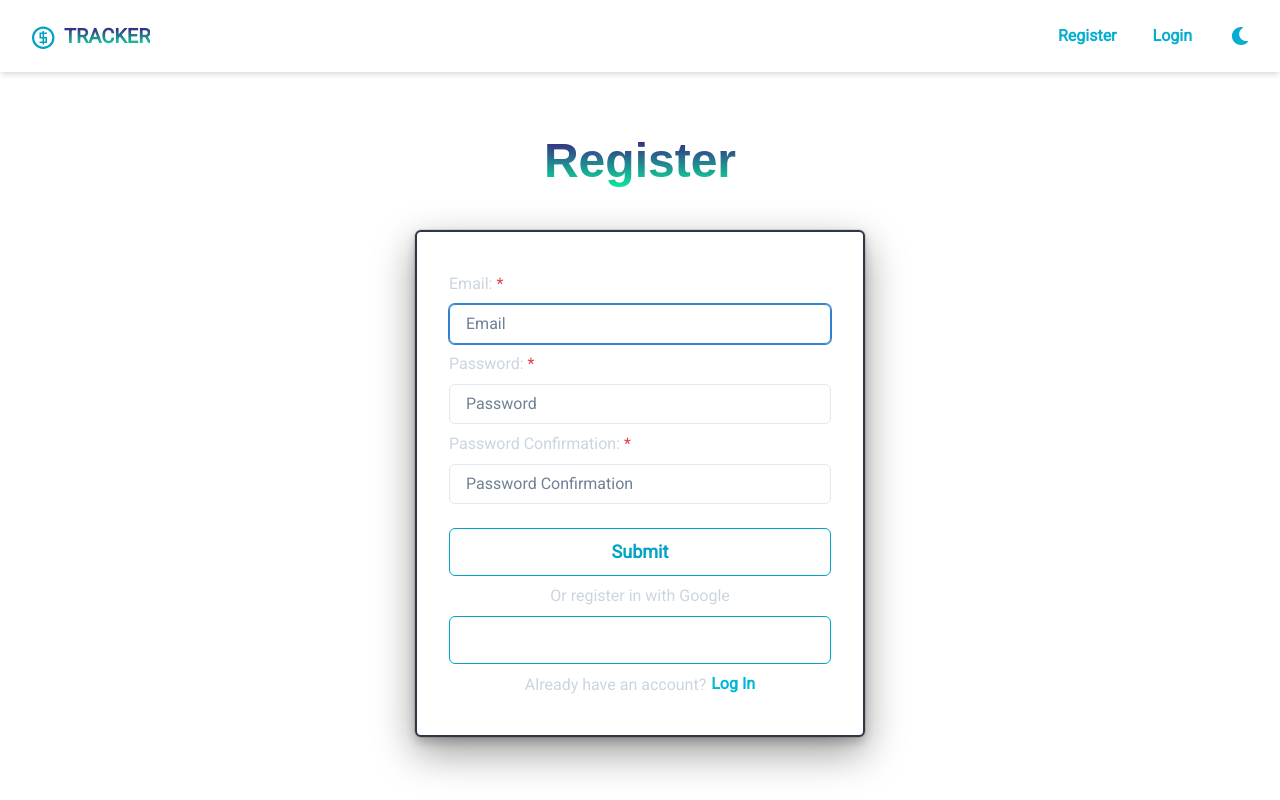
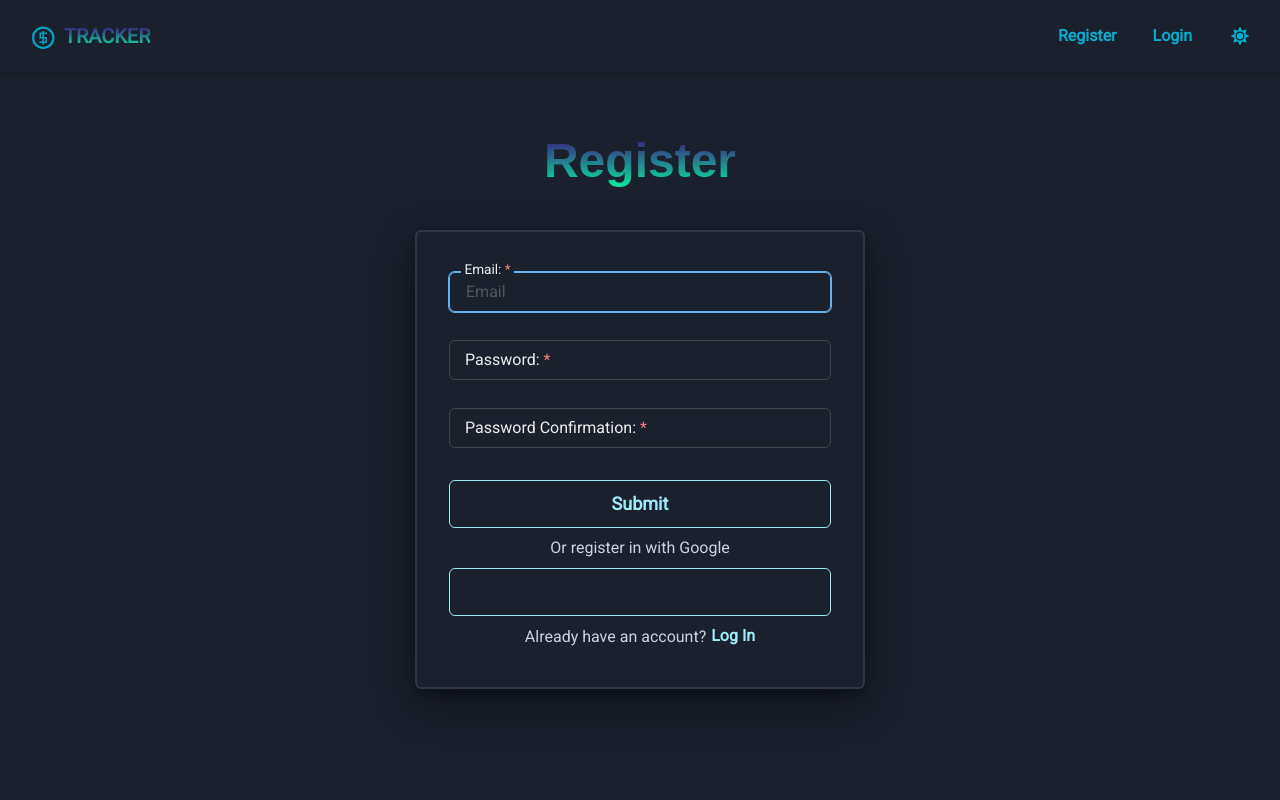
Before and after one commit to moonraker22/payroll-spa, a React (Vite) app: page /daily in a window 1280 px wide. Both pictures are taken after a click on the button "Register". Shown: the top 800 px of the page. Built offline with nearby package versions, Linux system fonts and the light colour scheme; no server answers; some icons are missing.

Commit message:
added floating labels/ custom theme

```diff
--- a/src/components/SpinnerComp.tsx
+++ b/src/components/SpinnerComp.tsx
@@ -4,15 +4,15 @@
 export default function SpinnerComp() {
   return (
     <m.div
-      initial={{ y: window.innerHeight / 2, opacity: 0 }}
-      animate={{ opacity: 1 }}
+      initial={{ y: window.innerHeight / 2, opacity: 0, scale: 0.5 }}
+      animate={{ opacity: 1, scale: 1.5 }}
     >
       <Center>
         <Spinner
           thickness="6px"
           speed="0.65s"
           emptyColor="gray.200"
-          color="teal.500"
+          color="cyan.500"
           size="xl"
         />
       </Center>
--- a/src/lib/routes.tsx
+++ b/src/lib/routes.tsx
@@ -46,7 +46,6 @@
 
         <Route path={routes.REGISTER} element={<Registration />} />
         <Route path={routes.LOGIN} element={<Login />} />
-        <Route path={routes.PASSWORD_RESET} element={<PasswordReset />} />
         <Route path={routes.FORGOT_PASSWORD} element={<ForgotPassword />} />
 
         {/* Protected Routes */}
@@ -55,6 +54,7 @@
           <Route path={routes.DAILY} element={<DailyPage />} />
           <Route path={routes.WEEKLY} element={<WeeklyPage />} />
           <Route path={routes.PROFILE} element={<ProfilePage />} />
+          <Route path={routes.PASSWORD_RESET} element={<PasswordReset />} />
         </Route>
       </Route>
     </>
--- a/src/pages/Dashboard/DashboardPage.tsx
+++ b/src/pages/Dashboard/DashboardPage.tsx
@@ -182,7 +182,7 @@
                     as={RouterLink}
                     to={routes.PROFILE}
                     _hover={{
-                      bg: 'cyan.800',
+                      bg: 'cyan.600',
                       color: 'white',
                       scale: 1.1,
                     }}
--- a/src/pages/ForgotPassword/ForgotPasswordPage.tsx
+++ b/src/pages/ForgotPassword/ForgotPasswordPage.tsx
@@ -96,10 +96,11 @@
           <Box p="3">
             <Form onSubmit={handleSubmit(onSubmit)}>
               <Box mb={2}>
-                <FormControl isInvalid={errors.email ? true : false} isRequired>
-                  <FormLabel htmlFor="email" color="gray.300">
-                    Email
-                  </FormLabel>
+                <FormControl
+                  isInvalid={errors.email ? true : false}
+                  isRequired
+                  variant="floating"
+                >
                   <Input
                     {...register('email')}
                     id="email"
@@ -107,6 +108,7 @@
                     placeholder="Email"
                     autoComplete="email"
                   />
+                  <FormLabel htmlFor="email">Email</FormLabel>
                   <FormErrorMessage>
                     {errors.email && errors.email.message}
                   </FormErrorMessage>
@@ -122,8 +124,14 @@
                   type="submit"
                   size="lg"
                   //   disabled={!canSubmit}
+                  disabled={!isDirty || !isValid || isSubmitting}
                   loadingText="Logging In"
                   variant={'outline'}
+                  _hover={{
+                    bg: 'cyan.600',
+                    color: 'white',
+                    scale: 1.1,
+                  }}
                 >
                   Submit
                 </Button>
--- a/src/pages/Login/LoginPage.tsx
+++ b/src/pages/Login/LoginPage.tsx
@@ -56,6 +56,8 @@
   })
 
   const bg = useColorModeValue('white', ' gray.800')
+  const color = useColorModeValue('gray.800', 'white')
+
   const password = watch('password')
   const email = watch('email')
   const canSubmit = isDirty && isValid && password && email
@@ -134,17 +136,20 @@
           <Box p="3">
             <Form onSubmit={handleSubmit(onSubmit)}>
               <Box mb={2}>
-                <FormControl isInvalid={errors.email ? true : false} isRequired>
-                  <FormLabel htmlFor="email" color="gray.300">
-                    Email
-                  </FormLabel>
+                <FormControl
+                  isInvalid={errors.email ? true : false}
+                  isRequired
+                  variant="floating"
+                >
                   <Input
                     {...register('email')}
                     id="email"
                     type="email"
                     placeholder="Email"
                     autoComplete="email"
+                    mb="5"
                   />
+                  <FormLabel htmlFor="email">Email</FormLabel>
                   <FormErrorMessage>
                     {errors.email && errors.email.message}
                   </FormErrorMessage>
@@ -154,11 +159,8 @@
                 <FormControl
                   isInvalid={errors.password ? true : false}
                   isRequired
+                  variant="floating"
                 >
-                  <FormLabel htmlFor="password" color="gray.300">
-                    Password
-                  </FormLabel>
-
                   <InputGroup>
                     <InputRightElement>
                       <IconButton
@@ -178,7 +180,9 @@
                       autoComplete="current-password"
                       required
                       placeholder="Password"
+                      mb="2"
                     />
+                    <FormLabel htmlFor="password">Password</FormLabel>
                   </InputGroup>
                   <FormErrorMessage>
                     {errors.password && errors.password.message}
@@ -197,6 +201,11 @@
                   disabled={!canSubmit}
                   loadingText="Logging In"
                   variant={'outline'}
+                  _hover={{
+                    bg: 'cyan.600',
+                    color: 'white',
+                    scale: 1.1,
+                  }}
                 >
                   Submit
                 </Button>
--- a/src/pages/PasswordReset/PasswordResetPage.tsx
+++ b/src/pages/PasswordReset/PasswordResetPage.tsx
@@ -144,8 +144,8 @@
               <FormControl
                 isInvalid={errors.password ? true : false}
                 isRequired
+                variant="floating"
               >
-                <FormLabel htmlFor="password">Password:</FormLabel>
                 <Input
                   {...register('password')}
                   id="password"
@@ -153,6 +153,7 @@
                   placeholder="Password"
                   autoComplete="new-password"
                 />
+                <FormLabel htmlFor="password">Password:</FormLabel>
                 <FormErrorMessage>
                   {errors.password && errors.password.message}
                 </FormErrorMessage>
@@ -162,10 +163,8 @@
               <FormControl
                 isInvalid={errors.passwordConfirmation ? true : false}
                 isRequired
+                variant="floating"
               >
-                <FormLabel htmlFor="passwordConfirmation">
-                  Password Confirmation:
-                </FormLabel>
                 <Input
                   {...register('passwordConfirmation')}
                   id="passwordConfirmation"
@@ -173,6 +172,9 @@
                   placeholder="Password Confirmation"
                   autoComplete="new-password"
                 />
+                <FormLabel htmlFor="passwordConfirmation">
+                  Password Confirmation:
+                </FormLabel>
                 <FormErrorMessage>
                   {errors.passwordConfirmation &&
                     errors.passwordConfirmation.message}
@@ -183,10 +185,8 @@
               <FormControl
                 isInvalid={errors.currentPassword ? true : false}
                 isRequired
+                variant="floating"
               >
-                <FormLabel htmlFor="currentPassword">
-                  Current Password:
-                </FormLabel>
                 <Input
                   {...register('currentPassword')}
                   id="currentPassword"
@@ -194,6 +194,9 @@
                   placeholder="Password Confirmation"
                   autoComplete="new-password"
                 />
+                <FormLabel htmlFor="currentPassword">
+                  Current Password:
+                </FormLabel>
                 <FormErrorMessage>
                   {errors.currentPassword && errors.currentPassword.message}
                 </FormErrorMessage>
--- a/src/pages/Profile/ProfilePage.tsx
+++ b/src/pages/Profile/ProfilePage.tsx
@@ -47,6 +47,7 @@
   }
 
   const bg = useColorModeValue('white', ' gray.800')
+  const color = useColorModeValue('gray.800', 'white')
 
   return (
     <Container p="10px" color="gray.300">
@@ -109,19 +110,27 @@
                 fontSize="2xl"
                 fontWeight="extrabold"
                 // color={'black'}
+                color={color}
               >
                 {user.userEmail}
               </Heading>
             </Center>
             <Center mt="20px">
               <Form onSubmit={handleSubmit(onSubmit)}>
-                <FormControl isInvalid={errors.avatar?.message ? true : false}>
-                  <HStack spacing="10px">
-                    <FormLabel htmlFor="avatar" placeholder="Avatar URL">
-                      Avatar URL
-                    </FormLabel>
+                <FormControl
+                  isInvalid={errors.avatar?.message ? true : false}
+                  variant="floating"
+                >
+                  <HStack spacing="10px" mt="5">
                     <Box>
                       <Input {...register('avatar')} placeholder="Avatar" />
+                      <FormLabel
+                        htmlFor="avatar"
+                        placeholder="Avatar URL"
+                        sx={{ color: color }}
+                      >
+                        Avatar URL
+                      </FormLabel>
                     </Box>
 
                     <Box>
@@ -130,7 +139,7 @@
                         colorScheme="cyan"
                         variant="outline"
                         _hover={{
-                          bg: 'cyan.800',
+                          bg: 'cyan.600',
                           color: 'white',
                           scale: 1.1,
                         }}
@@ -154,7 +163,7 @@
                 as={RouterLink}
                 to={routes.PASSWORD_RESET}
                 _hover={{
-                  bg: 'cyan.800',
+                  bg: 'cyan.600',
                   color: 'white',
                   scale: 1.1,
                 }}
--- a/src/pages/Registration/RegistrationPage.tsx
+++ b/src/pages/Registration/RegistrationPage.tsx
@@ -142,17 +142,20 @@
           <Box p="3">
             <Form onSubmit={handleSubmit(onSubmit)}>
               <Box my={2}>
-                <FormControl isInvalid={errors.email ? true : false} isRequired>
-                  <FormLabel htmlFor="email" color="gray.300">
-                    Email:
-                  </FormLabel>
+                <FormControl
+                  isInvalid={errors.email ? true : false}
+                  isRequired
+                  variant="floating"
+                >
                   <Input
                     {...register('email')}
                     id="email"
                     type="email"
                     placeholder="Email"
                     autoComplete="email"
+                    mb="5"
                   />
+                  <FormLabel htmlFor="email">Email:</FormLabel>
                   <FormErrorMessage>
                     {errors.email && errors.email.message}
                   </FormErrorMessage>
@@ -162,17 +165,17 @@
                 <FormControl
                   isInvalid={errors.password ? true : false}
                   isRequired
+                  variant="floating"
                 >
-                  <FormLabel htmlFor="password" color="gray.300">
-                    Password:
-                  </FormLabel>
                   <Input
                     {...register('password')}
                     id="password"
                     type="password"
                     placeholder="Password"
                     autoComplete="new-password"
+                    mb="5"
                   />
+                  <FormLabel htmlFor="password">Password:</FormLabel>
                   <FormErrorMessage>
                     {errors.password && errors.password.message}
                   </FormErrorMessage>
@@ -182,17 +185,19 @@
                 <FormControl
                   isInvalid={errors.passwordConfirmation ? true : false}
                   isRequired
+                  variant="floating"
                 >
-                  <FormLabel htmlFor="passwordConfirmation" color="gray.300">
-                    Password Confirmation:
-                  </FormLabel>
                   <Input
                     {...register('passwordConfirmation')}
                     id="passwordConfirmation"
                     type="password"
                     placeholder="Password Confirmation"
                     autoComplete="new-password"
+                    mb="2"
                   />
+                  <FormLabel htmlFor="passwordConfirmation">
+                    Password Confirmation:
+                  </FormLabel>
                   <FormErrorMessage>
                     {errors.passwordConfirmation &&
                       errors.passwordConfirmation.message}
@@ -211,6 +216,11 @@
                   disabled={!canSubmit}
                   loadingText="Logging In"
                   variant={'outline'}
+                  _hover={{
+                    bg: 'cyan.600',
+                    color: 'white',
+                    scale: 1.1,
+                  }}
                 >
                   Submit
                 </Button>
--- a/src/theme.ts
+++ b/src/theme.ts
@@ -2,6 +2,8 @@
 
 // 1. import `extendTheme` function
 import { extendTheme, type ThemeConfig } from '@chakra-ui/react'
+import { mode } from '@chakra-ui/theme-tools'
+import { background } from './lib/constants'
 
 // 2. Add your color mode config
 const config: ThemeConfig = {
@@ -9,7 +11,27 @@
   useSystemColorMode: false,
 }
 
-const extendedTheme = {
+// const extendedTheme = {
+//   brand: {
+//     primary: ' #07f49e',
+//     secondary: '#42047e',
+//     800: '#153e75',
+//     700: '#2a69ac',
+//   },
+//   fonts: {
+//     heading: `'Montserrat', sans-serif`,
+//     body: `'Roboto', sans-serif`,
+//   },
+// }
+
+const activeLabelStyles = {
+  transform: 'scale(0.85) translateY(-24px)',
+}
+
+export const theme = extendTheme({
+  global: (props: any) => ({}),
+
+  config,
   brand: {
     primary: ' #07f49e',
     secondary: '#42047e',
@@ -20,9 +42,95 @@
     heading: `'Montserrat', sans-serif`,
     body: `'Roboto', sans-serif`,
   },
-}
+
+  components: {
+    Form: {
+      variants: {
+        floating: ({ colorMode }) => ({
+          container: {
+            _focusWithin: {
+              label: {
+                ...activeLabelStyles,
+              },
+            },
+            'input:not(:placeholder-shown) + label, .chakra-select__wrapper + label, textarea:not(:placeholder-shown) ~ label':
+              {
+                ...activeLabelStyles,
+              },
+            label: {
+              top: 0,
+              left: 0,
+              zIndex: 2,
+              position: 'absolute',
+              backgroundColor: colorMode === 'dark' ? 'gray.800' : 'gray.50',
+              pointerEvents: 'none',
+              mx: 3,
+              px: 1,
+              my: 2,
+              transformOrigin: 'left top',
+            },
+          },
+        }),
+      },
+    },
+  },
+})
+
+// const extendedTheme = {
+//   global: (props: any) => ({
+//     body: {
+//       bg: mode('gray.50', 'gray.800')(props),
+//       color: mode('gray.800', 'whiteAlpha.900')(props),
+
+//     },
+
+//   }),
+//   fonts: {
+//     heading: `'Montserrat', sans-serif`,
+//     body: `'Roboto', sans-serif`,
+//   },
+//   colors: {
+//     brand: {
+//       primary: ' #07f49e',
+//       secondary: '#42047e',
+//       800: '#153e75',
+//       700: '#2a69ac',
+//     },
+//   },
+//   components: {
+//     Form: {
+//       variants: {
+//         floating: {
+//           container: {
+//             _focusWithin: {
+//               label: {
+//                 ...activeLabelStyles,
+//               },
+//             },
+//             'input:not(:placeholder-shown) + label, .chakra-select__wrapper + label, textarea:not(:placeholder-shown) ~ label':
+//               {
+//                 ...activeLabelStyles,
+//               },
+//             label: {
+//               top: 0,
+//               left: 0,
+//               zIndex: 2,
+//               position: 'absolute',
+//               backgroundColor: mode('gray.800', 'gray.800')(props),
+//               pointerEvents: 'none',
+//               mx: 3,
+//               px: 1,
+//               my: 2,
+//               transformOrigin: 'left top',
+//             },
+//           },
+//         },
+//       },
+//     },
+//   },
+// }
 
 // 3. extend the theme
-const theme = extendTheme({ ...config, ...extendedTheme })
+// const theme = extendTheme({ extendedTheme })
 
 export default theme
```
Also changed, not shown: src/pages/DailyPage/DailyForm.tsx (+24 -8 lines).
